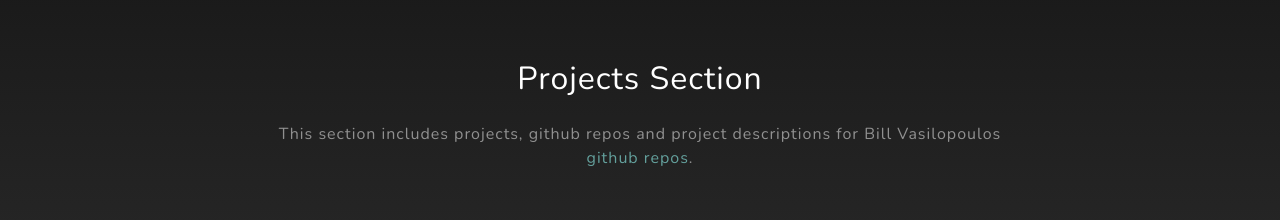
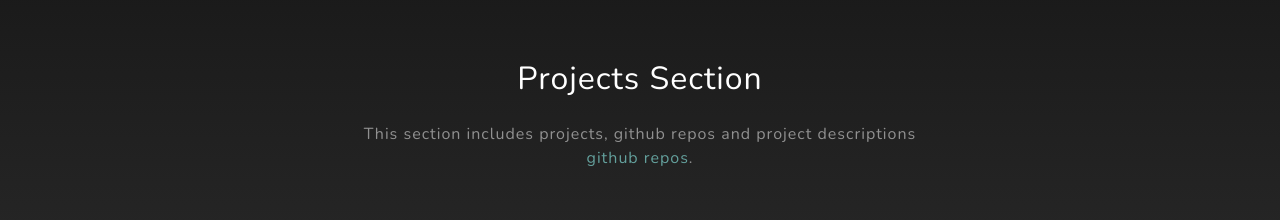
Before and after one commit to billvas-webdev/gatsby-grayscale-bv-portfolio, a Gatsby site: page / in a window 1280 px wide. Shown: the part 900-1120 px from the top of the page. Built offline with nearby package versions, Linux system fonts and the light colour scheme; Gatsby itself is replaced by a stand-in of ours.

Commit message:
updated layout

```diff
--- a/src/pages/index.js
+++ b/src/pages/index.js
@@ -41,7 +41,7 @@ const IndexPage = () => (
             <h2 className="text-white mb-4">Projects Section</h2>
             <p className="text-white-50">
               This section includes projects, github repos and project
-              descriptions for Bill Vasilopoulos
+              descriptions
               <br />
               <a href="https://github.com/bvasilop">github repos</a>.
             </p>
```
